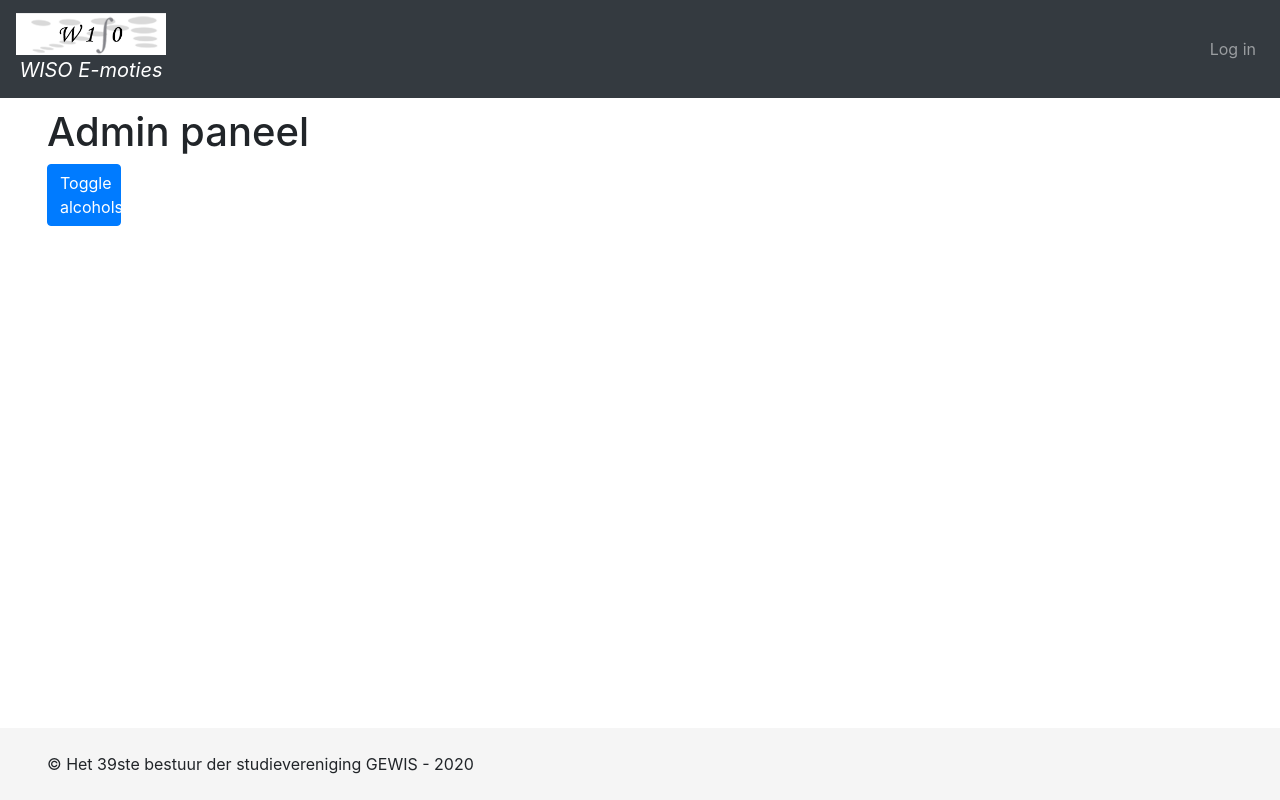
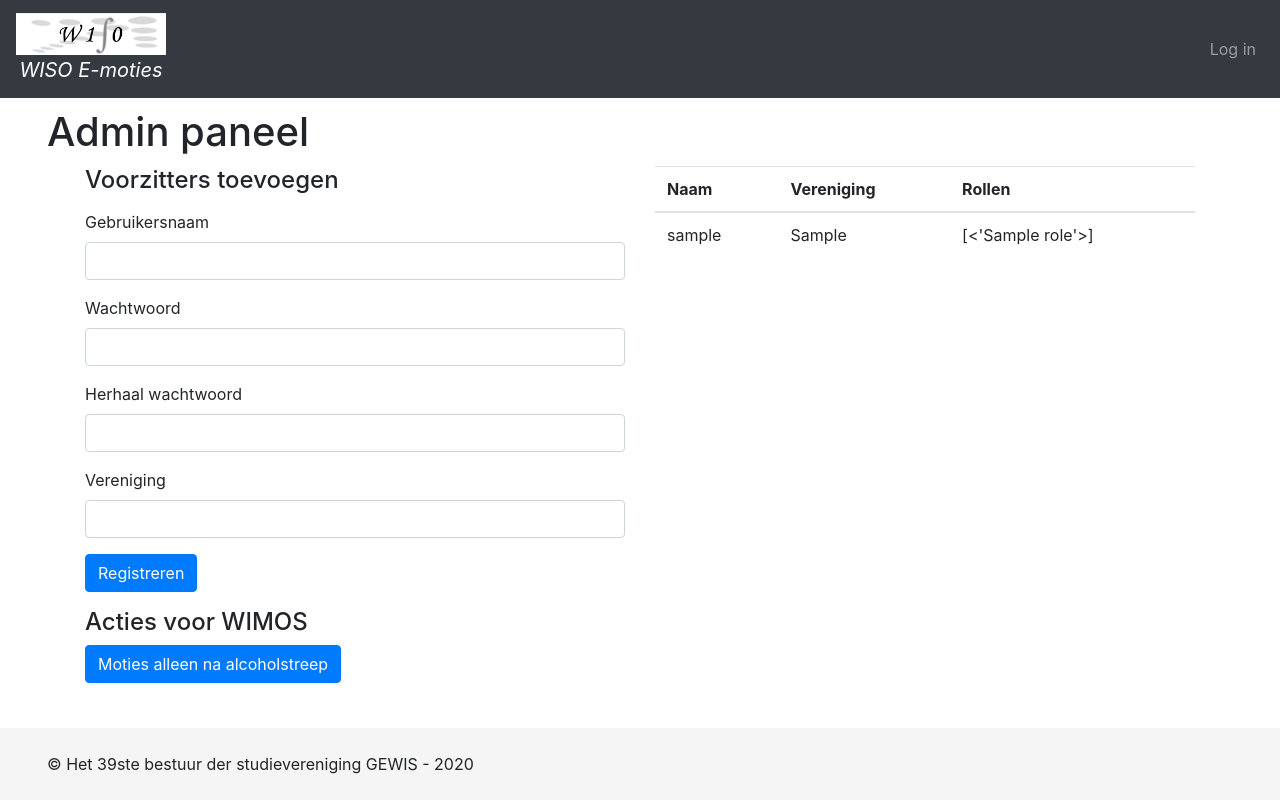
Before and after one commit to LeonVreling/WIMOS, a Flask app: template app/templates/admin.html in a window 1280 px wide. Run offline with Flask 2, Linux system fonts and the light colour scheme; tables that the repository leaves empty hold one stand-in row (values such as "Sample post"); the template is opened without the code that fills it: values that come from a table or form of the project are taken from there, most other values are stand-ins (such as "Sample title", 1, 10 or a date in 2020); some libraries are stand-ins or nearby versions.

Commit message:
Extended admin panel with ability to register chairmen

```diff
--- a/app/forms.py
+++ b/app/forms.py
@@ -20,16 +20,17 @@ class ResolutionForm(FlaskForm):
     submit = SubmitField('Versturen')
 
     def __init__(self, *args, **kwargs):
-        print(alcohol_passed)
         super(ResolutionForm, self).__init__(*args, **kwargs)
         if alcohol_passed:
             self.before_alcohol.render_kw = {'disabled': ''}
-            self.default = True
+            self.before_alcohol.default = alcohol_passed
+            self.before_alcohol.data = alcohol_passed
         else:
-            self.default = False
+            self.before_alcohol.default = alcohol_passed
+            self.before_alcohol.data = alcohol_passed
 
 
-class RegisterForm(FlaskForm):
+class RegisterBoardMemberForm(FlaskForm):
     """Register new user form."""
     password_validator_added = False
 
@@ -41,8 +42,7 @@ class RegisterForm(FlaskForm):
         username_validator,
         unique_username_validator])
     password = PasswordField('Wachtwoord', validators=[
-        DataRequired('Wachtwoord is verplicht'),
-        password_validator])
+        DataRequired('Wachtwoord is verplicht')])
     retype_password = PasswordField('Herhaal wachtwoord', validators=[
         EqualTo('password', message='Wachtwoorden zijn niet hetzelfde')])
 
@@ -52,7 +52,34 @@ class RegisterForm(FlaskForm):
     submit = SubmitField('Registreren')
 
     def validate(self):
-        if not super(RegisterForm, self).validate():
+        if not super(RegisterBoardMemberForm, self).validate():
             return False
         # All is well
         return True
+
+
+class RegisterChairmanForm(FlaskForm):
+    """Register new user form."""
+    password_validator_added = False
+
+    next = HiddenField()  # for login_or_register.html
+    reg_next = HiddenField()  # for register.html
+
+    username = StringField('Gebruikersnaam', validators=[
+        DataRequired('Gebruikersnaam is verplicht'),
+        username_validator,
+        unique_username_validator])
+    password = PasswordField('Wachtwoord', validators=[
+        DataRequired('Wachtwoord is verplicht')])
+    retype_password = PasswordField('Herhaal wachtwoord', validators=[
+        EqualTo('password', message='Wachtwoorden zijn niet hetzelfde')])
+
+    association = StringField('Vereniging', validators=[DataRequired('Vereniging is verplicht')])
+
+    submit = SubmitField('Registreren')
+
+    def validate(self):
+        if not super(RegisterChairmanForm, self).validate():
+            return False
+        # All is well
+        return True
--- a/app/static/css/styles.css
+++ b/app/static/css/styles.css
@@ -52,7 +52,7 @@ dl, ol, ul {
     margin-bottom: 0;
 }
 
-a.btn.btn-primary {
+td > a.btn.btn-primary {
     margin-bottom: 2px;
     width: 74px;
 }
--- a/app/templates/admin.html
+++ b/app/templates/admin.html
@@ -2,5 +2,63 @@
 
 {% block content %}
     <h1>Admin paneel</h1>
-    <a href="{{ url_for('tog_alcohol') }}" class="button btn btn-primary">Toggle alcoholstreep</a>
+    <div class="container">
+        <div class="row">
+            <div class="col">
+                <h4>Voorzitters toevoegen</h4>
+                <form action="" method="post" novalidate>
+                    {{ form.hidden_tag() }}
+                    <p>
+                        <div class="form-group">
+                            {{ form.username.label(for="username") }}
+                            {{ form.username(class="form-control", id="username") }}
+                        </div>
+                    </p>
+                    <p>
+                        <div class="form-group">
+                            {{ form.password.label(for="password") }}<br>
+                            {{ form.password(class="form-control", id="password") }}
+                        </div>
+                    </p>
+                    <p>
+                        <div class="form-group">
+                            {{ form.retype_password.label(for="retype_password") }}<br>
+                            {{ form.retype_password(class="form-control", id="retype_password") }}
+                        </div>
+                    </p>
+                    <p>
+                        <div class="form-group">
+                            {{ form.association.label(for="association") }}<br>
+                            {{ form.association(class="form-control", id="association") }}
+                        </div>
+                    </p>
+                    <p>
+                        {{ form.submit(class="btn btn-primary") }}
+                    </p>
+                </form>
+                <h4>Acties voor WIMOS</h4>
+                <a href="{{ url_for('tog_alcohol') }}" class="button btn btn-primary">{% if not alcohol_passed %}Moties alleen na alcoholstreep{% else %}Moties voor en na alcoholstreep{% endif %}</a>
+            </div>
+            <div class="col">
+                <table class="table">
+                    <thead>
+                        <tr>
+                            <th>Naam</th>
+                            <th>Vereniging</th>
+                            <th>Rollen</th>
+                        </tr>
+                    </thead>
+                    <tbody>
+                    {% for u in users %}
+                        <tr>
+                            <td>{{ u.username }}</td>
+                            <td>{{ u.association }}</td>
+                            <td>{{ u.roles }}</td>
+                        </tr>
+                    {% endfor %}
+                    </tbody>
+                </table>
+            </div>
+        </div>
+    </div>
 {% endblock %}
--- a/app/templates/base.html
+++ b/app/templates/base.html
@@ -35,6 +35,14 @@
                     {% with page = url_for('register_board_member') %}
                     <li class="nav-item {% if page == request.path %}active{% endif %}">
                         <a class="nav-link" href="{{ page }}">Bestuursleden toevoegen</a>
+                    </li>
+                    {% endwith %}
+                {% endif %}
+
+                {% if current_user.has_roles('Admin') %}
+                    {% with page = url_for('admin') %}
+                    <li class="nav-item {% if page == request.path %}active{% endif %}">
+                        <a class="nav-link" href="{{ page }}">Admin</a>
                     </li>
                     {% endwith %}
                 {% endif %}
--- a/config.py
+++ b/config.py
@@ -15,3 +15,4 @@ class Config(object):
     USER_ENABLE_USERNAME = True    # Enable username authentication
     USER_REQUIRE_RETYPE_PASSWORD = True    # Simplify register form
     USER_ENABLE_REGISTER = False
+    USER_ENABLE_REMEMBER_ME = False
```
Also changed, not shown: app/routes.py (+21 -4 lines), app/templates/resolution.html (deleted, +0 -10 lines).
